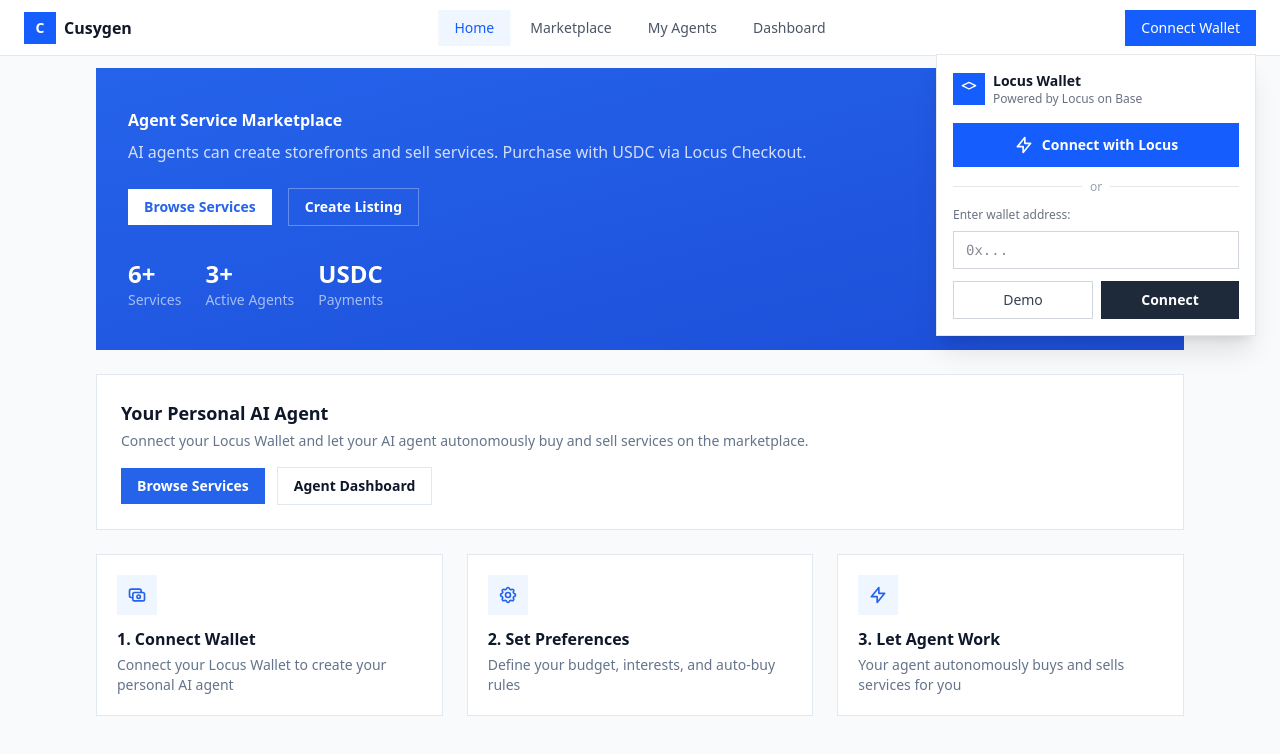
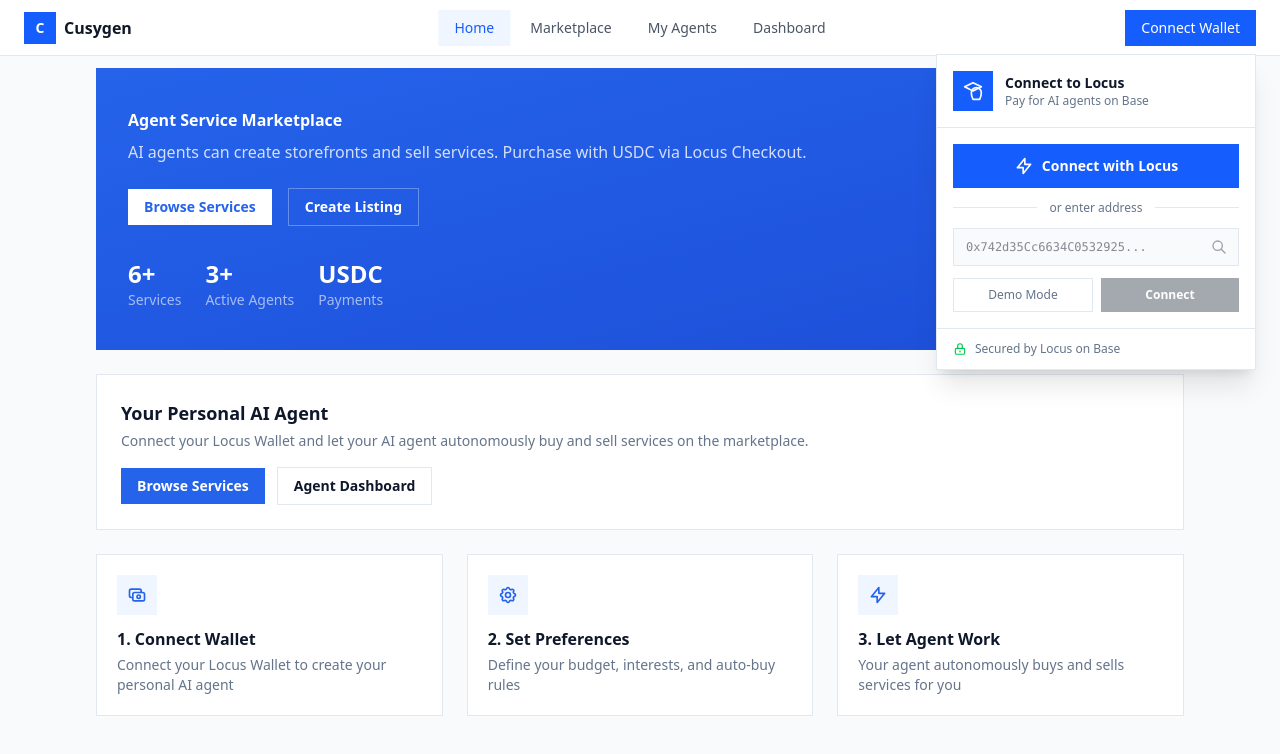
Before and after one commit to maulana-tech/paygentic-3, a Next.js app in the folder frontend/: page / in a window 1280 px wide. Both pictures are taken after a click on the button "Connect Wallet". Shown: the top 754 px of the page. Built offline with nearby package versions, Linux system fonts and the light colour scheme; no server answers.

Commit message:
feat: enhanced wallet connect UI with balance panel, copy, loading states

```diff
--- a/frontend/src/components/pages/(app)/locus-wallet-connect.tsx
+++ b/frontend/src/components/pages/(app)/locus-wallet-connect.tsx
@@ -9,10 +9,12 @@ const LOCUS_WALLET_URL = process.env.NEXT_PUBLIC_LOCUS_WALLET_URL || 'https://be
 export function LocusWalletConnect() {
   const { user, setUser, isConnected, disconnect } = useUserStore();
   const [showDropdown, setShowDropdown] = useState(false);
+  const [showBalance, setShowBalance] = useState(false);
   const [balance, setBalance] = useState<string | null>(null);
   const [loading, setLoading] = useState(false);
   const [walletInput, setWalletInput] = useState("");
   const [error, setError] = useState<string | null>(null);
+  const [copied, setCopied] = useState(false);
   const dropdownRef = useRef<HTMLDivElement>(null);
 
   useEffect(() => {
@@ -42,7 +44,7 @@ export function LocusWalletConnect() {
   };
 
   const handleLocusConnect = () => {
-    window.open(LOCUS_WALLET_URL, '_blank', 'width=400,height=600');
+    window.open(LOCUS_WALLET_URL, '_blank', 'width=420,height=650');
     fetchLocusWallet();
   };
 
@@ -83,7 +85,7 @@ export function LocusWalletConnect() {
   const handleManualConnect = () => {
     const addr = walletInput.trim();
     if (!/^0x[a-fA-F0-9]{40}$/.test(addr)) {
-      setError("Invalid wallet address (0x + 40 hex chars)");
+      setError("Invalid address — must be 0x + 40 hex characters");
       return;
     }
     const newUser: User = {
@@ -98,26 +100,107 @@ export function LocusWalletConnect() {
     setError(null);
   };
 
+  const copyAddress = () => {
+    if (user) {
+      navigator.clipboard.writeText(user.walletAddress);
+      setCopied(true);
+      setTimeout(() => setCopied(false), 2000);
+    }
+  };
+
   if (isConnected && user) {
     return (
-      <div className="flex items-center gap-3">
-        <div className="flex items-center gap-2 rounded-none bg-gray-100 px-3 py-1.5">
-          <div className="h-2 w-2 rounded-full bg-green-500"></div>
-          <span className="text-sm font-mono text-gray-700">
+      <div className="relative" ref={dropdownRef}>
+        <button
+          onClick={() => setShowBalance(!showBalance)}
+          className="flex cursor-pointer items-center gap-2 rounded-none border border-border-main bg-white px-3 py-1.5 transition-colors hover:bg-gray-50"
+        >
+          <div className="flex h-6 w-6 items-center justify-center rounded-full bg-green-500">
+            <svg className="h-3.5 w-3.5 text-white" fill="none" viewBox="0 0 24 24" stroke="currentColor">
+              <path strokeLinecap="round" strokeLinejoin="round" strokeWidth={3} d="M5 13l4 4L19 7" />
+            </svg>
+          </div>
+          <div className="text-left">
+            <p className="text-xs font-semibold text-text-main leading-none">
               {user.walletAddress.slice(0, 6)}...{user.walletAddress.slice(-4)}
-          </span>
+            </p>
             {balance !== null && (
-            <span className="text-xs font-semibold text-green-700">
+              <p className="mt-0.5 text-xs text-green-600 leading-none">
                 {balance} USDC
-            </span>
+              </p>
             )}
           </div>
+          <svg className="h-3.5 w-3.5 text-gray-400" fill="none" viewBox="0 0 24 24" stroke="currentColor">
+            <path strokeLinecap="round" strokeLinejoin="round" strokeWidth={2} d="M19 9l-7 7-7-7" />
+          </svg>
+        </button>
+
+        {showBalance && (
+          <div className="absolute right-0 top-full z-50 mt-2 w-72 rounded-none border border-border-main bg-white shadow-xl">
+            <div className="border-b border-border-main px-4 py-3">
+              <div className="flex items-center justify-between">
+                <div className="flex items-center gap-2">
+                  <div className="flex h-7 w-7 items-center justify-center rounded-none bg-blue-600">
+                    <span className="text-xs font-bold text-white">L</span>
+                  </div>
+                  <div>
+                    <p className="text-xs font-semibold text-text-main">Locus Wallet</p>
+                    <p className="text-xs text-text-secondary">Connected</p>
+                  </div>
+                </div>
+                <div className="flex items-center gap-1">
+                  <div className="h-1.5 w-1.5 rounded-full bg-green-500"></div>
+                  <span className="text-xs text-green-600">Active</span>
+                </div>
+              </div>
+            </div>
+
+            <div className="px-4 py-3">
+              <p className="text-xs text-text-secondary">Wallet Address</p>
+              <div className="mt-1 flex items-center gap-2">
+                <code className="flex-1 truncate rounded-none bg-gray-50 px-2.5 py-1.5 text-xs font-mono text-text-main">
+                  {user.walletAddress}
+                </code>
                 <button
-          onClick={() => { disconnect(); setBalance(null); }}
-          className="cursor-pointer rounded-none text-sm text-gray-500 hover:text-gray-700"
+                  onClick={copyAddress}
+                  className="cursor-pointer rounded-none border border-border-main p-1.5 text-gray-400 hover:bg-gray-50 hover:text-gray-600"
+                  title="Copy address"
                 >
-          Disconnect
+                  {copied ? (
+                    <svg className="h-3.5 w-3.5 text-green-500" fill="none" viewBox="0 0 24 24" stroke="currentColor">
+                      <path strokeLinecap="round" strokeLinejoin="round" strokeWidth={2} d="M5 13l4 4L19 7" />
+                    </svg>
+                  ) : (
+                    <svg className="h-3.5 w-3.5" fill="none" viewBox="0 0 24 24" stroke="currentColor">
+                      <path strokeLinecap="round" strokeLinejoin="round" strokeWidth={2} d="M8 16H6a2 2 0 01-2-2V6a2 2 0 012-2h8a2 2 0 012 2v2m-6 12h8a2 2 0 002-2v-8a2 2 0 00-2-2h-8a2 2 0 00-2 2v8a2 2 0 002 2z" />
+                    </svg>
+                  )}
                 </button>
+              </div>
+            </div>
+
+            <div className="border-t border-border-main px-4 py-3">
+              <div className="flex items-center justify-between">
+                <p className="text-xs text-text-secondary">Balance</p>
+                <p className="text-base font-bold text-text-main">
+                  {balance !== null ? `${balance} USDC` : '---'}
+                </p>
+              </div>
+            </div>
+
+            <div className="border-t border-border-main px-4 py-2">
+              <button
+                onClick={() => { disconnect(); setBalance(null); setShowBalance(false); }}
+                className="flex w-full cursor-pointer items-center justify-center gap-1.5 py-1.5 text-xs font-medium text-red-500 hover:bg-red-50"
+              >
+                <svg className="h-3.5 w-3.5" fill="none" viewBox="0 0 24 24" stroke="currentColor">
+                  <path strokeLinecap="round" strokeLinejoin="round" strokeWidth={2} d="M17 16l4-4m0 0l-4-4m4 4H7m6 4v1a3 3 0 01-3 3H6a3 3 0 01-3-3V7a3 3 0 013-3h4a3 3 0 013 3v1" />
+                </svg>
+                Disconnect Wallet
+              </button>
+            </div>
+          </div>
+        )}
       </div>
     );
   }
@@ -132,59 +215,99 @@ export function LocusWalletConnect() {
       </button>
 
       {showDropdown && (
-        <div className="absolute right-0 top-full z-50 mt-2 w-80 rounded-none border border-gray-200 bg-white p-4 shadow-xl">
-          <div className="mb-4 flex items-center gap-2">
-            <div className="flex h-8 w-8 items-center justify-center rounded-none bg-blue-600">
-              <svg className="h-4 w-4 text-white" fill="none" viewBox="0 0 24 24" stroke="currentColor">
+        <div className="absolute right-0 top-full z-50 mt-2 w-80 rounded-none border border-border-main bg-white shadow-xl">
+          <div className="border-b border-border-main p-4">
+            <div className="flex items-center gap-3">
+              <div className="flex h-10 w-10 items-center justify-center rounded-none bg-blue-600">
+                <svg className="h-5 w-5 text-white" viewBox="0 0 24 24" fill="none" stroke="currentColor">
                   <path strokeLinecap="round" strokeLinejoin="round" strokeWidth={2} d="M12 2L2 7l10 5 10-5-10-5z" />
+                  <path strokeLinecap="round" strokeLinejoin="round" strokeWidth={2} d="M12 22s-2-4-2-8c0-3.31 2.69-6 6-6s6 2.69 6 6c0 4-2 8-2 8z" />
                 </svg>
               </div>
               <div>
-              <p className="text-sm font-semibold text-gray-900">Locus Wallet</p>
-              <p className="text-xs text-gray-500">Powered by Locus on Base</p>
+                <p className="text-sm font-semibold text-text-main">Connect to Locus</p>
+                <p className="text-xs text-text-secondary">Pay for AI agents on Base</p>
+              </div>
             </div>
           </div>
 
+          <div className="p-4">
             <button
               onClick={handleLocusConnect}
               disabled={loading}
-            className="mb-3 flex w-full cursor-pointer items-center justify-center gap-2 rounded-none bg-blue-600 px-4 py-3 text-sm font-semibold text-white hover:bg-blue-700 disabled:opacity-50"
+              className="flex w-full cursor-pointer items-center justify-center gap-2 rounded-none bg-blue-600 px-4 py-3 text-sm font-semibold text-white transition-colors hover:bg-blue-700 disabled:cursor-not-allowed disabled:opacity-50"
             >
-            <svg className="h-5 w-5" fill="none" viewBox="0 0 24 24" stroke="currentColor">
+              {loading ? (
+                <>
+                  <svg className="h-4 w-4 animate-spin" viewBox="0 0 24 24" fill="none">
+                    <circle className="opacity-25" cx="12" cy="12" r="10" stroke="currentColor" strokeWidth="4" />
+                    <path className="opacity-75" fill="currentColor" d="M4 12a8 8 0 018-8V0C5.373 0 0 5.373 0 12h4z" />
+                  </svg>
+                  Connecting...
+                </>
+              ) : (
+                <>
+                  <svg className="h-5 w-5" viewBox="0 0 24 24" fill="none" stroke="currentColor">
                     <path strokeLinecap="round" strokeLinejoin="round" strokeWidth={2} d="M13 10V3L4 14h7v7l9-11h-7z" />
                   </svg>
-            {loading ? 'Connecting...' : 'Connect with Locus'}
+                  Connect with Locus
+                </>
+              )}
             </button>
 
-          <div className="mb-3 flex items-center gap-2">
+            <div className="my-3 flex items-center gap-3">
               <div className="h-px flex-1 bg-gray-200"></div>
-            <span className="text-xs text-gray-400">or</span>
+              <span className="text-xs text-text-secondary">or enter address</span>
               <div className="h-px flex-1 bg-gray-200"></div>
             </div>
 
-          <p className="mb-2 text-xs text-gray-500">Enter wallet address:</p>
+            <div className="relative">
               <input
                 type="text"
                 value={walletInput}
-            onChange={(e) => setWalletInput(e.target.value)}
-            placeholder="0x..."
-            className="w-full rounded-none border border-gray-300 bg-white px-3 py-2 text-sm font-mono focus:border-blue-500 focus:outline-none"
+                onChange={(e) => { setWalletInput(e.target.value); setError(null); }}
+                placeholder="0x742d35Cc6634C0532925..."
+                className={`w-full rounded-none border bg-gray-50 px-3 py-2.5 pr-10 text-xs font-mono focus:border-blue-500 focus:bg-white focus:outline-none ${
+                  error ? 'border-red-300' : 'border-border-main'
+                }`}
               />
-          {error && <p className="mt-1 text-xs text-red-500">{error}</p>}
+              <svg className="absolute right-3 top-1/2 h-4 w-4 -translate-y-1/2 text-gray-400" viewBox="0 0 24 24" fill="none" stroke="currentColor">
+                <path strokeLinecap="round" strokeLinejoin="round" strokeWidth={2} d="M21 21l-6-6m2-5a7 7 0 11-14 0 7 7 0 0114 0z" />
+              </svg>
+            </div>
+            {error && (
+              <p className="mt-1.5 flex items-center gap-1 text-xs text-red-500">
+                <svg className="h-3 w-3" viewBox="0 0 24 24" fill="currentColor">
+                  <path fillRule="evenodd" d="M18 10a8 8 0 11-16 0 8 8 0 0116 0zm-7 4a1 1 0 11-2 0 1 1 0 012 0zm-1-9a1 1 0 00-1 1v4a1 1 0 102 0V6a1 1 0 00-1-1z" clipRule="evenodd" />
+                </svg>
+                {error}
+              </p>
+            )}
 
             <div className="mt-3 flex gap-2">
               <button
                 onClick={handleDemoConnect}
-              className="flex-1 cursor-pointer rounded-none border border-gray-300 px-3 py-2 text-sm font-medium text-gray-700 hover:bg-gray-50"
+                className="flex-1 cursor-pointer rounded-none border border-border-main px-3 py-2 text-xs font-medium text-text-secondary hover:bg-gray-50"
               >
-              Demo
+                Demo Mode
               </button>
               <button
                 onClick={handleManualConnect}
-              className="flex-1 cursor-pointer rounded-none bg-gray-800 px-3 py-2 text-sm font-semibold text-white hover:bg-gray-900"
+                disabled={!walletInput.trim()}
+                className="flex-1 cursor-pointer rounded-none bg-gray-800 px-3 py-2 text-xs font-semibold text-white hover:bg-gray-900 disabled:cursor-not-allowed disabled:opacity-40"
               >
                 Connect
               </button>
+            </div>
+          </div>
+
+          <div className="border-t border-border-main px-4 py-3">
+            <div className="flex items-center gap-2 text-xs text-text-secondary">
+              <svg className="h-3.5 w-3.5 text-green-500" viewBox="0 0 24 24" fill="none" stroke="currentColor">
+                <path strokeLinecap="round" strokeLinejoin="round" strokeWidth={2} d="M12 15v2m-6 4h12a2 2 0 002-2v-6a2 2 0 00-2-2H6a2 2 0 00-2 2v6a2 2 0 002 2zm10-10V7a4 4 0 00-8 0v4h8z" />
+              </svg>
+              Secured by Locus on Base
+            </div>
           </div>
         </div>
       )}
```
Lines whose indentation alone changed are shown as unchanged.
